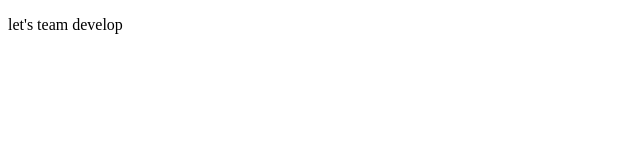
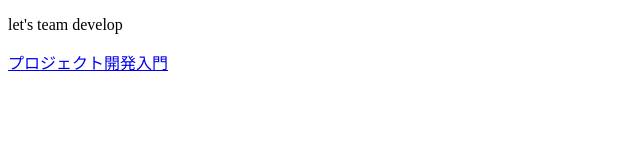
Before and after one commit to mimoza126/kadaiu, a plain HTML site: page index.html in a window 1280 px wide. Shown: the whole page, without its empty margins (0-640 px from the left). Drawn offline with Linux system fonts and the light colour scheme.

Commit message:
URLの追加

```diff
--- a/index.html
+++ b/index.html
@@ -2,5 +2,6 @@
 <html lang="ja">
 	<body>
 		<p>let's team develop</p>
+		<a href = "https://sites.google.com/morijyobi.ac.jp/introduction-project-develo2/%E3%83%9B%E3%83%BC%E3%83%A0/github%E3%82%92%E4%BD%BF%E3%81%A3%E3%81%A6%E3%81%BF%E3%82%88%E3%81%86_1">プロジェクト開発入門</a>
 	</body>
 </html>
```
